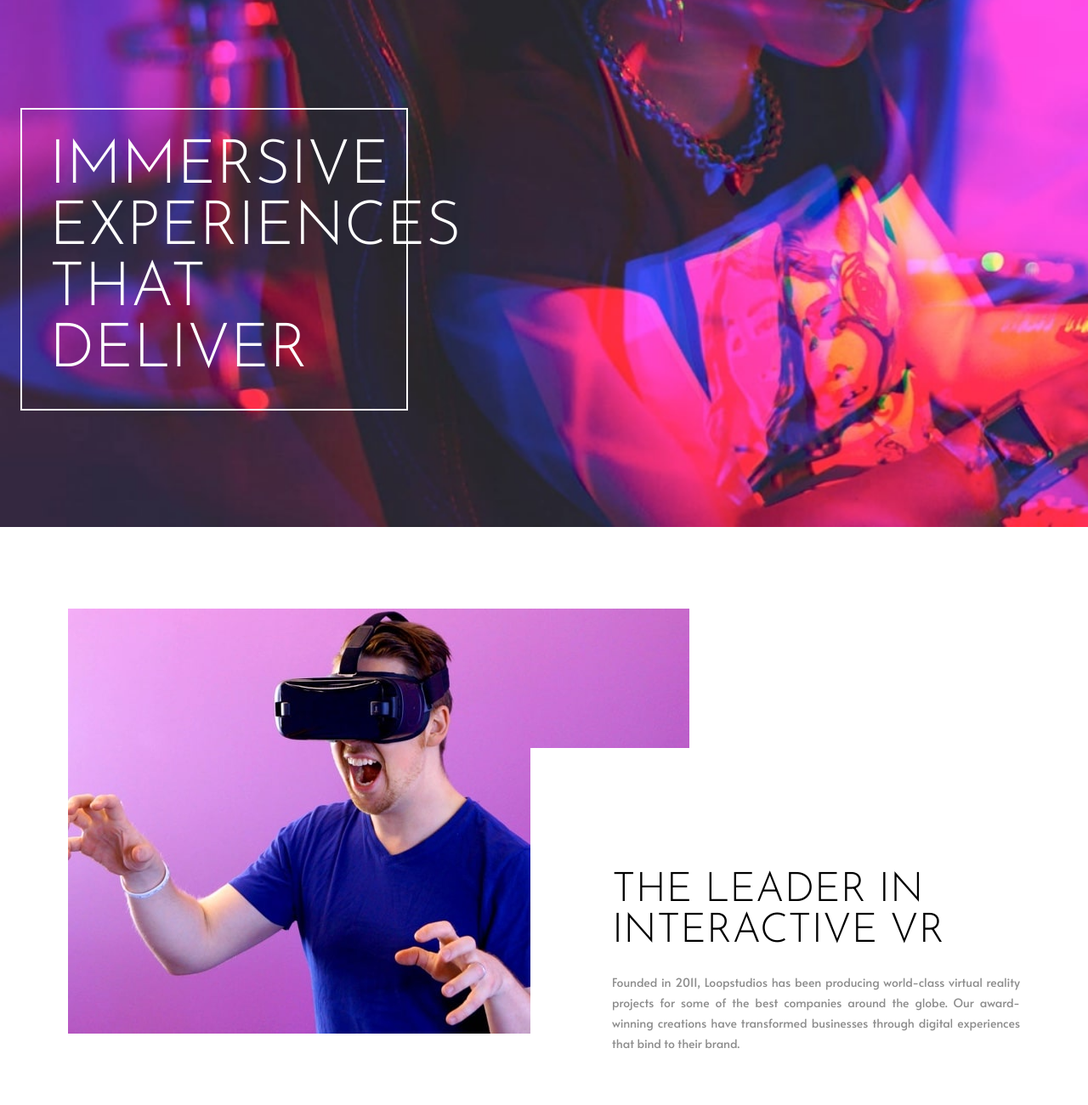
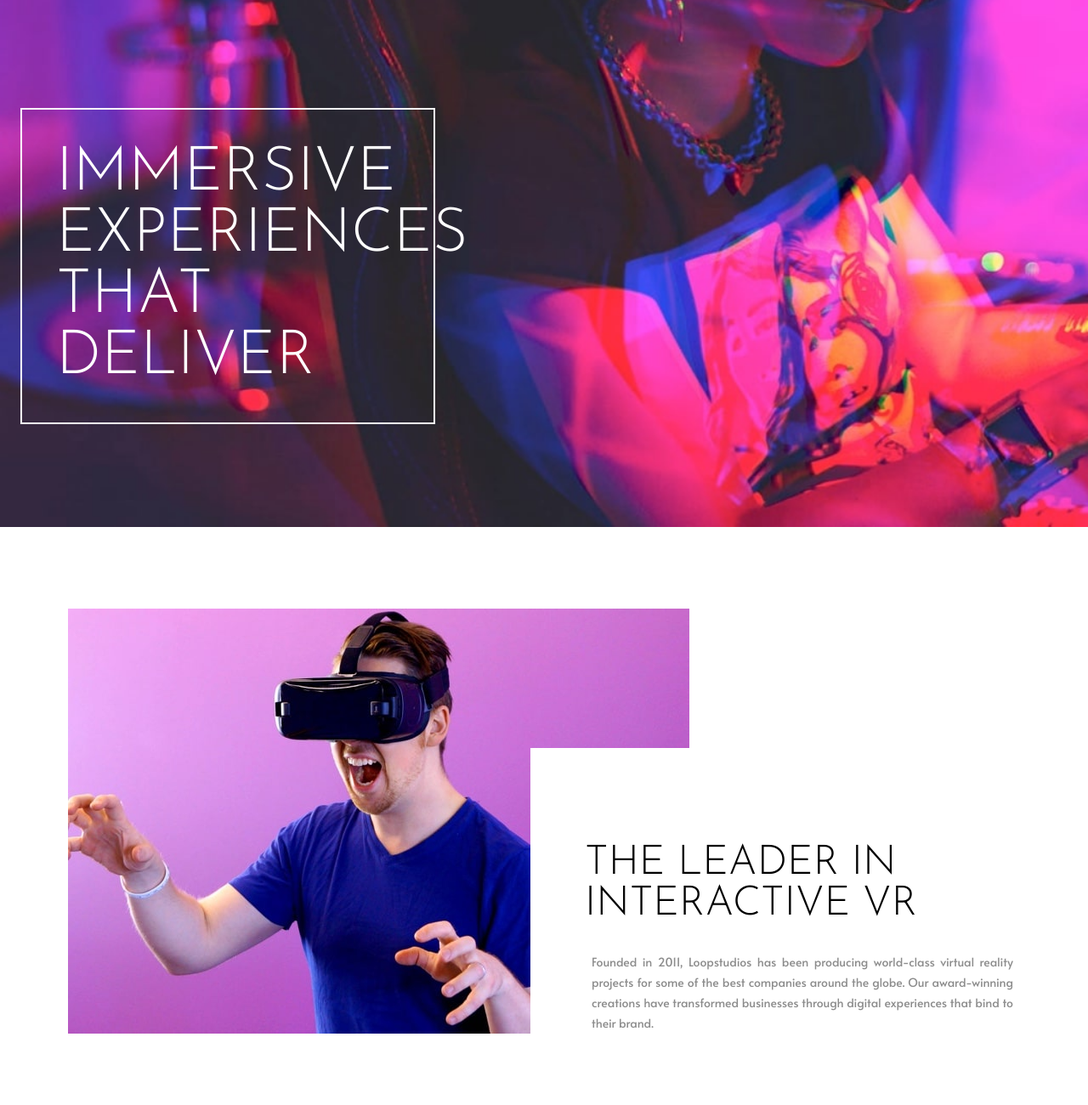
Before and after one commit to yawsamcode/loopstudios-landing-page, a website: page index.html in a window 1280 px wide. Shown: the part 180-1480 px from the top of the page at 85% size. Drawn offline with Linux system fonts and the light colour scheme.

Commit message:
Fixed position problems with hero text

```diff
--- a/index.html
+++ b/index.html
@@ -62,7 +62,7 @@
       <!-- MOBILE NAVIGATION -->
       <nav
         id="mobile-nav"
-        class="hidden md:hidden absolute bg-black w-full h-screen top-0 right-0 transition-shadow"
+        class="hidden md:hidden absolute bg-black w-full h-screen top-0 right-0"
       >
         <div class="flex justify-between items-center mx-6  py-10">
           <img class="w-40" src="./assets/images/logo.svg" alt="logo" />
@@ -114,9 +114,9 @@
       </nav>
 
       <!-- HERO TEXT AREA -->
-      <div class="mx-6 2xl:mr-96 2xl:ml-96 xl:mr-[50rem] lg:mr-[31.2rem] md:mr-[18.75rem]">
+      <div class="mx-6 2xl:mr-96 2xl:ml-96 xl:mr-[48rem] lg:mr-[31.2rem] md:mr-[18.75rem]">
         <h1
-          class="mt-[12.5rem] text-white text-4xl md:text-5xl lg:text-6xl  xl:text-7xl 2xl:text-8xl font-light leading-10  font-Josefin p-6 md:p-7 lg:p-8 xl:p-8 2xl:p-10 border-2 border-white -top-1/2">
+          class="mt-[12.5rem] xl:-[10rem] text-white text-4xl md:text-5xl lg:text-6xl  xl:text-7xl 2xl:text-8xl font-light leading-10  font-Josefin p-6 md:p-7 lg:p-8 xl:p-10 2xl:p-10 border-2 border-white -top-1/2">
           IMMERSIVE EXPERIENCES THAT DELIVER
         </h1>
       </div>
@@ -127,13 +127,13 @@
           <img class="md:hidden" src="./assets/images/mobile/image-interactive.jpg" alt="image-interactive"/>
           <img class="hidden md:block " src="./assets/images/desktop/image-interactive.jpg" alt="image-interactive"/>
 
-          <div class="md:pl-24 md:pt-24 bg-white md:absolute md:left-[34rem] md:top-[15rem] xl:top-[16.25rem]">
-          <h2 class="text-black text-center uppercase text-3xl font-light font-Josefin leading-tight pt-12  pb-1.5 md:pb-6 md:text-4xl lg:text-4xl xl:text-5xl 2xl:text-5xl  md:leading-[3rem] md:text-left md:overflow-hidden ">
+          <div class="md:pl-16 md:pt-24 lg:pl-16 lg:pt-16 bg-white md:absolute md:left-[34rem] md:top-[20rem]  xl:top-[16.25rem] ">
+          <h2 class="text-black text-center uppercase text-3xl font-light font-Josefin leading-tight pt-12  pb-1.5 md:pb-6 md:text-4xl lg:text-4xl xl:text-5xl 2xl:text-5xl md:leading-[3rem] md:text-left md:overflow-hidden ">
             The leader in interactive VR
           </h2>
 
           <p
-            class="text-DarkGray font-normal leading-6 font-Alata text-sm text-center md:text-justify md:overflow-visible"
+            class="text-DarkGray font-normal leading-6 font-Alata text-sm text-center md:text-justify md:overflow-visible md:p-2"
           >
             Founded in 2011, Loopstudios has been producing world-class virtual
             reality projects for some of the best companies around the globe.
```
Also changed, not shown: style.css.
